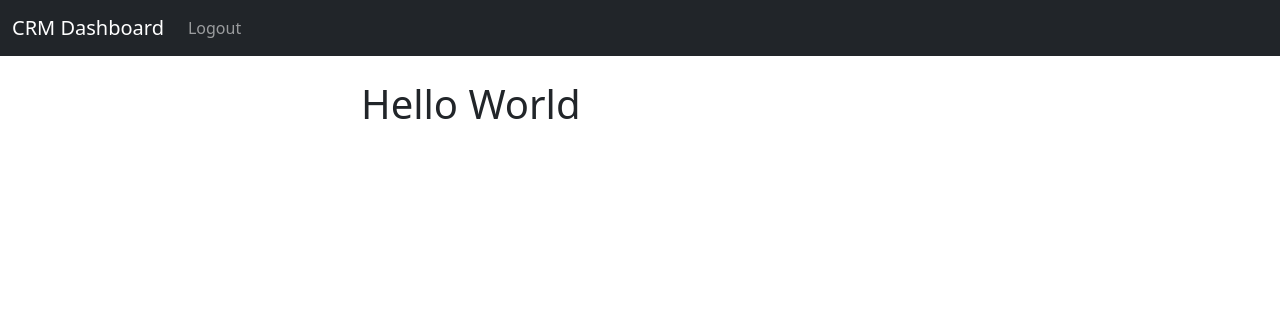
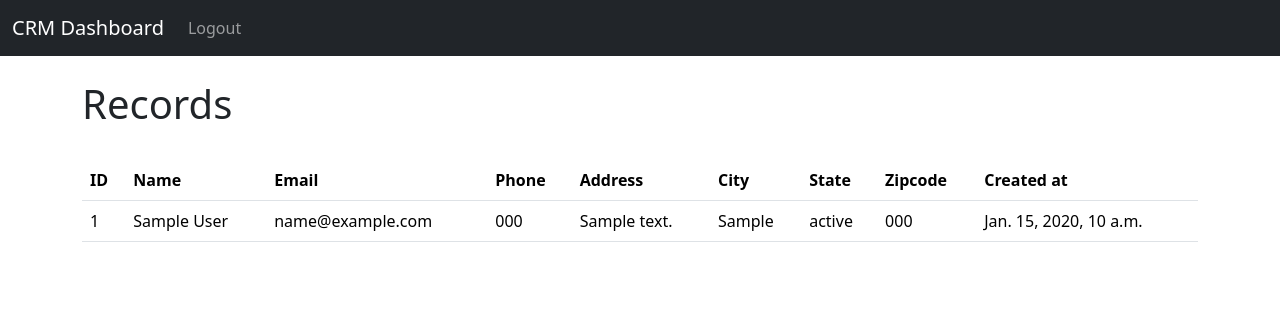
Before and after one commit to Asirwad/CRM-App-using-Django, a Django app: page / in a window 1280 px wide. Shown: the top 316 px of the page. Run offline with Django 4.2, Linux system fonts and the light colour scheme; a user stored in the database is signed in; tables that the repository leaves empty hold one stand-in row (values such as "Sample post").

Commit message:
created record info frontend

```diff
--- a/website/templates/home.html
+++ b/website/templates/home.html
@@ -58,9 +58,42 @@
         </style>
     </head>
     <body>
-        <div class="col-md-6 offset-md-3">
+        <div>
             {% if user.is_authenticated%}
-                <br><h1>Hello World</h1>
+                <br><h1>Records</h1><br>
+
+                <table class="table">
+                    <thead>
+                      <tr>
+                        <th scope="col">ID</th>
+                        <th scope="col">Name</th>
+                        <th scope="col">Email</th>
+                        <th scope="col">Phone</th>
+                        <th scope="col">Address</th>
+                        <th scope="col">City</th>
+                        <th scope="col">State</th>
+                        <th scope="col">Zipcode</th>
+                        <th scope="col">Created at</th>
+                      </tr>
+                    </thead>
+                    <tbody>
+                        {% if records %}
+                            {% for record in records%}
+                                <tr>
+                                    <td>{{record.id}}</td>
+                                    <td>{{record.first_name}}&nbsp;{{record.last_name}}</td>
+                                    <td>{{record.email}}</td>
+                                    <td>{{record.phone}}</td>
+                                    <td>{{record.address}}</td>
+                                    <td>{{record.city}}</td>
+                                    <td>{{record.state}}</td>
+                                    <td>{{record.zipcode}}</td>
+                                    <td>{{record.created_at}}</td>
+                                </tr>
+                            {% endfor %}
+                        {% endif %}
+                    </tbody>
+                </table>
             {% else %}
                 <br><h1>User login</h1><br/>
                 <form method="POST" action="{% url 'home' %}">
--- a/website/views.py
+++ b/website/views.py
@@ -2,9 +2,11 @@ from django.shortcuts import render, redirect
 from django.contrib.auth import authenticate, login, logout
 from django.contrib import messages
 from .forms import SignUpForm
+from .models import Record
 
 
 def home(request):
+	records = Record.objects.all()
 	# Check to see if logging in
 	if request.method == 'POST':
 		username = request.POST['username']
@@ -19,7 +21,7 @@ def home(request):
 			messages.success(request, "There Was An Error Logging In, Please Try Again...")
 			return redirect('home')
 	else:
-		return render(request, 'home.html', {})
+		return render(request, 'home.html', {'records': records})
 
 
 
```
